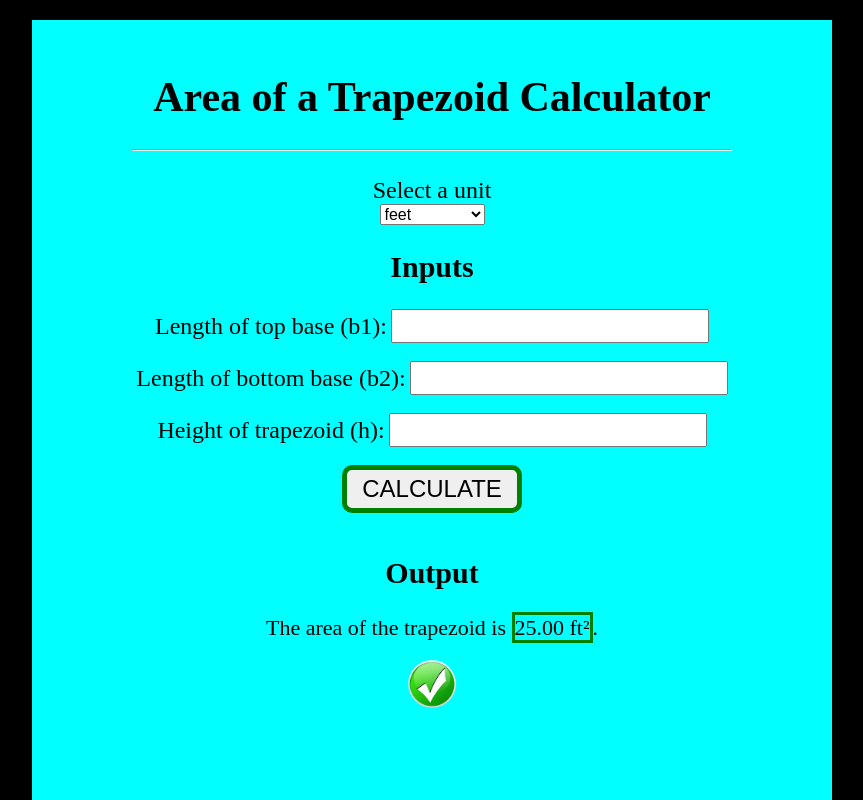
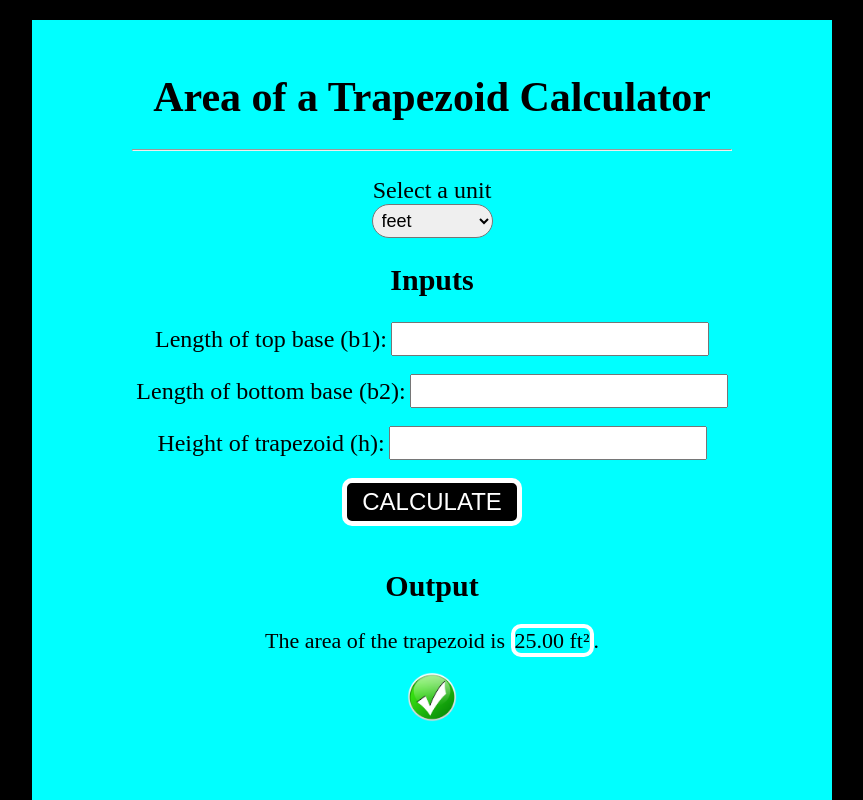
Before and after one commit to Y-A2/Area-of-a-Trapezoid-Calculator, a plain HTML site: page index.html in a window 1280 px wide. Both pictures are taken after typing "5", "5", "5" into the empty fields and a click on the button "CALCULATE". Shown: the top 800 px of the page, without its empty margins (208-1071 px from the left). Drawn offline with Linux system fonts and the light colour scheme.

Commit message:
Update style.css

```diff
--- a/style.css
+++ b/style.css
@@ -1,5 +1,5 @@
 .green {
-    border: green, solid, 5px;
+    border: rgb(255, 255, 255), solid, 5px;
     }
 
     .img {
@@ -32,9 +32,11 @@
         padding-top: 5px;
         padding-bottom: 5px;
         border-radius: 10px;
-        border:black, solid, 5px;
+        border:grey, solid, 5px;
         font-size: 24px;
         font-variant: small-caps;
+        background-color: black;
+        color: white;
     }
 
     .style {
@@ -58,9 +60,14 @@
     }
 
     select {
-        font-size: 16px;
+        font-size: 18px;
+        border-radius: 25px;
+        padding-top: 5px;
+        padding-bottom: 5px;
+        padding-left: 5px;
     }
 
     .span {
-        border: 3px solid green;
+        border: 4px solid white;
+        border-radius: 10px;
     }
```
